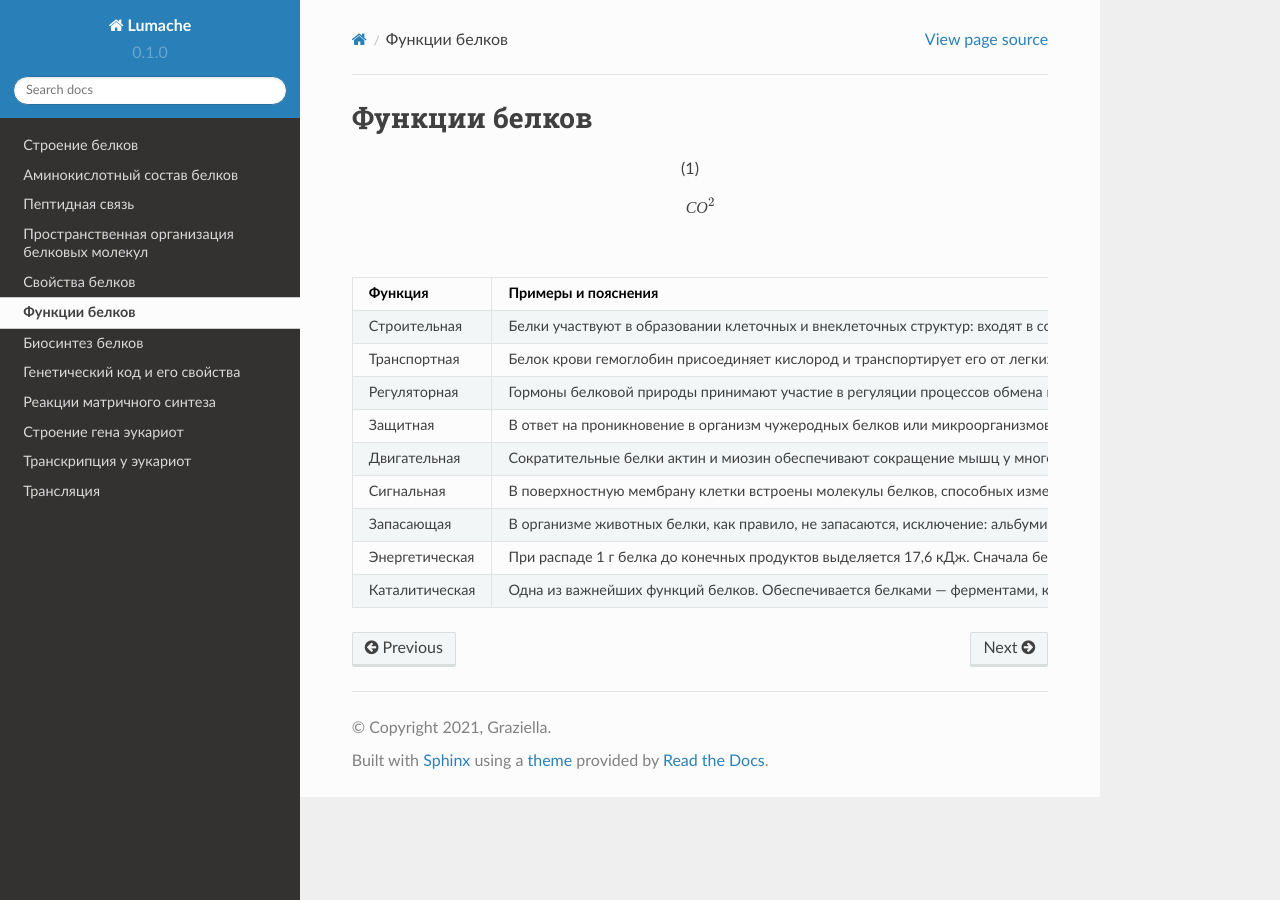
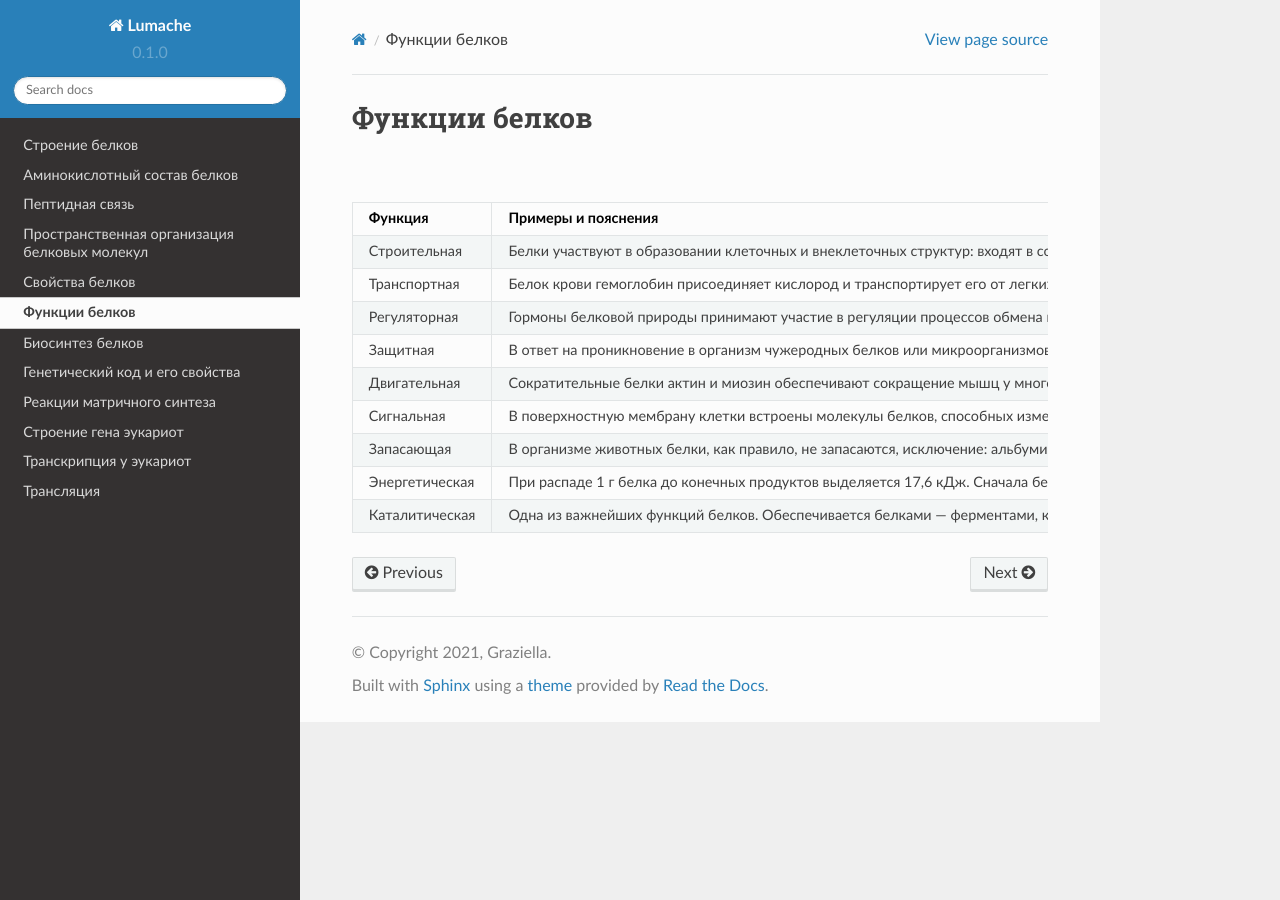
Before and after one commit to neptune2021/test_documentation, a Sphinx documentation site: the page built from docs/source/06.rst, in a window 1280 px wide. Built offline with Sphinx 7.4.7 and the Read the Docs theme 2.0.0, drawn with Linux system fonts in a browser that asks for light colours.

Commit message:
Update 06.rst

```diff
--- a/docs/source/06.rst
+++ b/docs/source/06.rst
@@ -1,7 +1,5 @@
 Функции белков
 ======================
-.. math:: СО^2
-   :label: co2
 
 .. list-table:: Функции белков
    :widths: 75 100
@@ -26,4 +24,4 @@
    * - Энергетическая
      - При распаде 1 г белка до конечных продуктов выделяется 17,6 кДж. Сначала белки распадаются до аминокислот, а затем до конечных продуктов — воды, углекислого газа и аммиака. Однако в качестве источника энергии белки используются только тогда, когда другие источники (углеводы и жиры) израсходованы.
    * - Каталитическая
-     - Одна из важнейших функций белков. Обеспечивается белками — ферментами, которые ускоряют биохимические реакции, происходящие в клетках. Например, рибулезобифосфаткарбоксилаза катализирует фиксацию :eq:`co2` при фотосинтезе.
+     - Одна из важнейших функций белков. Обеспечивается белками — ферментами, которые ускоряют биохимические реакции, происходящие в клетках. Например, рибулезобифосфаткарбоксилаза катализирует фиксацию .. math:: СО^2 при фотосинтезе.
```
